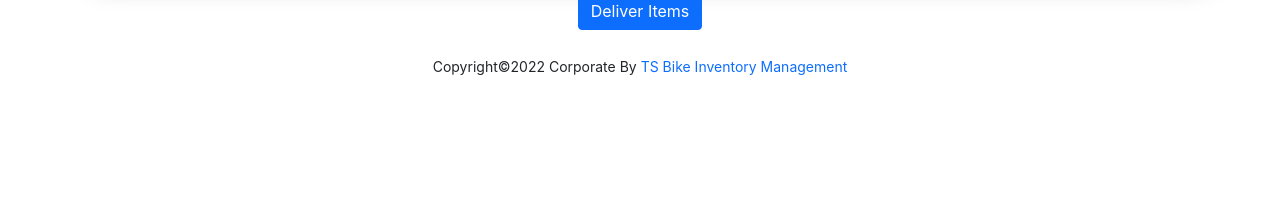
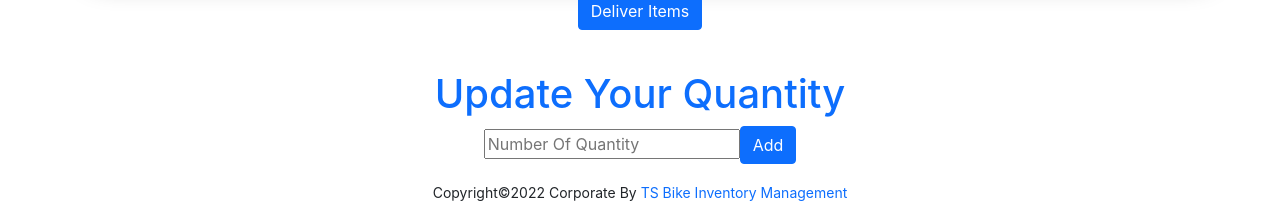
Before and after one commit to tanverrana/ts-bike-inventory-management-system-clientSide, a React (Create React App) app: page /inventory/1 in a window 1280 px wide. Shown: the part 586-800 px from the top of the page. Built offline with nearby package versions, Linux system fonts and the light colour scheme; no server answers; sample sign-in values are in the browser's storage.

Commit message:
button style change

```diff
--- a/src/Pages/Inventory/Inventory.js
+++ b/src/Pages/Inventory/Inventory.js
@@ -13,6 +13,28 @@ const Inventory = () => {
             .then(res => res.json())
             .then(data => setInventory(data));
     }, [])
+
+    const handleQuantity = event => {
+        event.preventDefault();
+        const quantity = event.target.quantity.value;
+        //console.log(quantity);
+
+        const updateQuantity = { quantity };
+        const url = `http://localhost:5000/inventory/${inventoryId}`;
+        fetch(url, {
+            method: "PUT",
+            headers: {
+                "content-type": "application/json"
+            },
+            body: JSON.stringify(updateQuantity)
+        })
+            .then(res => res.json())
+            .then(data => {
+                console.log("Success", data);
+                alert("Quantity Update successfully");
+                event.target.reset();
+            })
+    }
     return (
         <div className="container">
             <h2>Selected Inventory Id:{inventoryId}</h2>
@@ -27,6 +49,13 @@ const Inventory = () => {
             <div className="text-center">
                 <button className="btn btn-primary m-4">Deliver Items</button>
             </div>
+            <div className="text-center my-3">
+                <h1 className="text-primary">Update Your Quantity</h1>
+                <form onSubmit={handleQuantity}>
+                    <input type="number" name="quantity" placeholder="Number Of Quantity" required />
+                    <input type="submit" className="btn btn-primary" value="Add" />
+                </form>
+            </div>
         </div>
     );
 };
```
